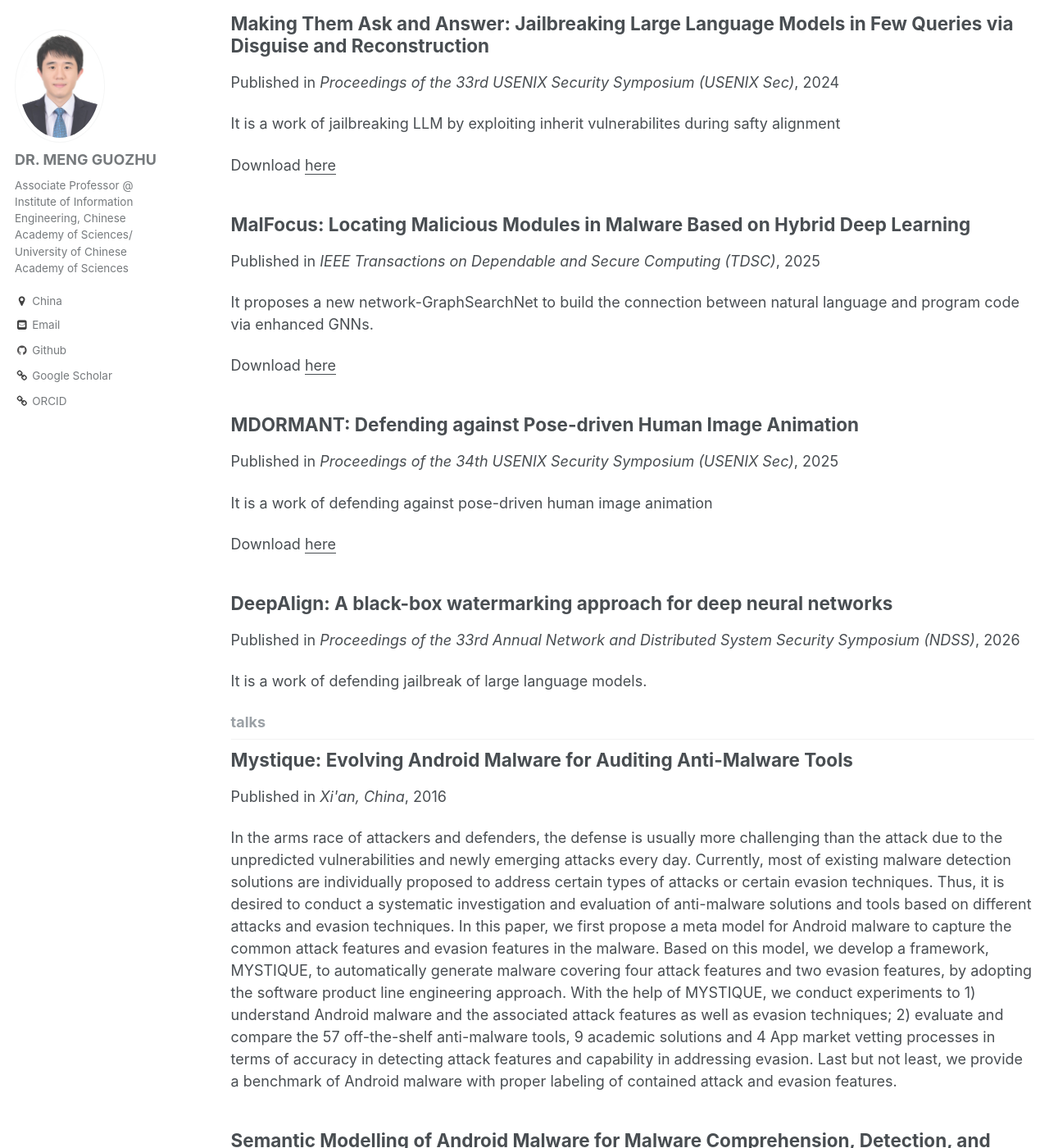
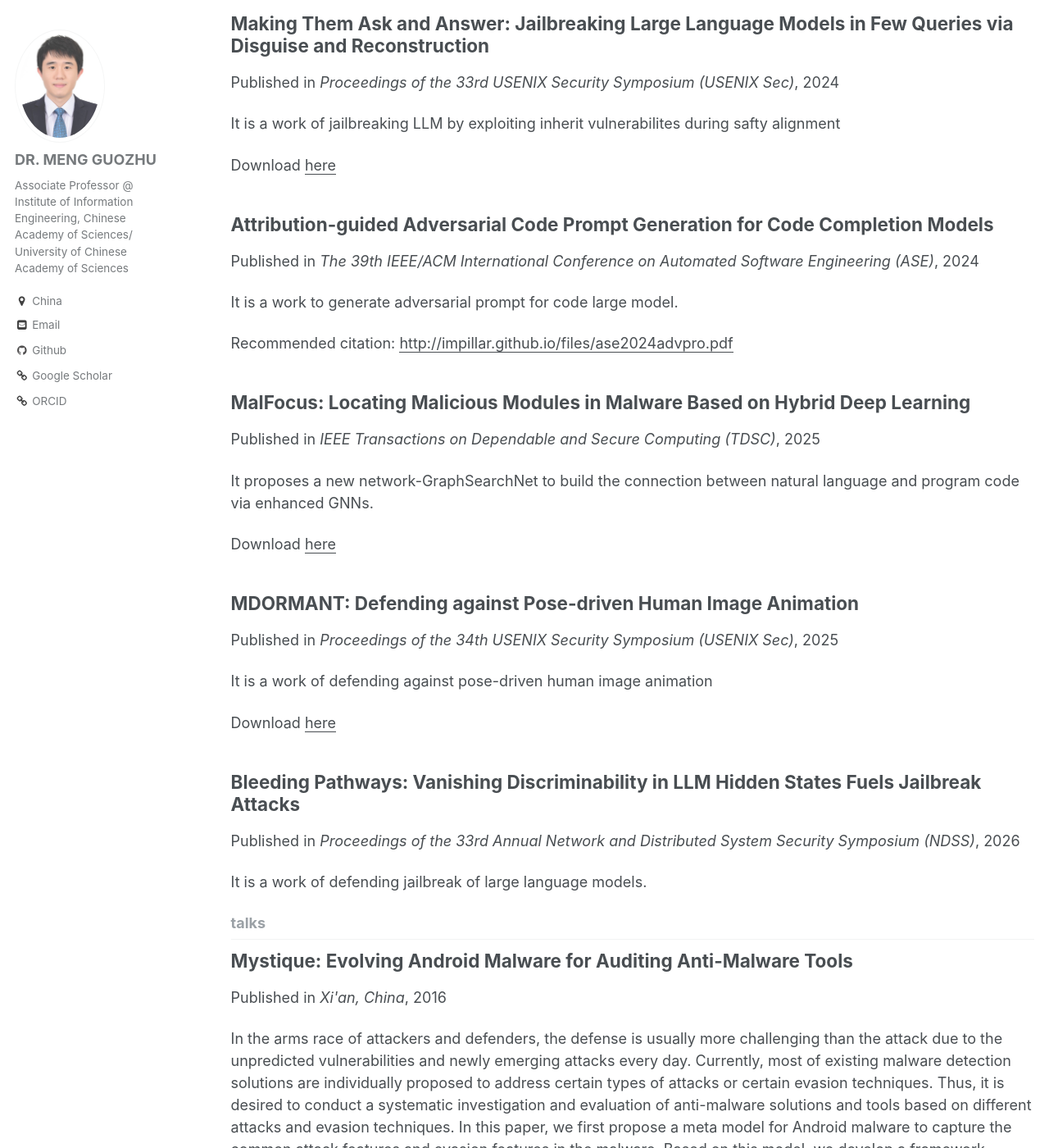
Before and after one commit to impillar/impillar.github.io, a Jekyll site: the page built from _pages/collection-archive.html, in a window 1280 px wide and 1400 px high, scrolled down 10679 px. Shown: the whole window at 82% size. Built offline with Jekyll 4.4.1, drawn with Linux system fonts in a browser that asks for light colours.

Commit message:
update papers

```diff
--- a/_includes/archive-publication.html
+++ b/_includes/archive-publication.html
@@ -55,7 +55,7 @@
 		pp. {{ post.page}}.
 		{% endif %}
 
-		{% if post.bib and post.paperurl %}
+		{% if post.bib and post.paperurl and post.code %}
 		&nbsp;[ <span style="font-size:12px"><a href="{{ post.paperurl }}" style="color:blue">PDF</a> | <a href="{{ post.bib }}" style="color:blue">BIB</a></span> ]
 		{% elsif post.bib %}
 		&nbsp;[ <span style="font-size:12px; color:blue"><a href="{{ post.bib }}">BIB</a></span> ]
--- /dev/null
+++ b/_publications/2024-10-27-ASE-AdvPro.md
@@ -0,0 +1,14 @@
+---
+title: "Attribution-guided Adversarial Code Prompt Generation for Code Completion Models"
+collection: publications
+permalink: /publication/2024-10-27-ASE-AdvPro
+excerpt: 'It is a work to generate adversarial prompt for code large model.'
+date: 2024-10-27
+venue: 'The 39th IEEE/ACM International Conference on Automated Software Engineering (ASE)'
+paperurl: 'http://impillar.github.io/files/ase2024advpro.pdf'
+bib: 'http://impillar.github.io/files/ase2024advpro.md'
+author: "Xueyang Li, Guozhu Meng, Shangqing Liu, Lu Xiang, Kun Sun, Kai Chen, and Yang Liu"
+address: "Michigan, USA"
+year: 2024
+citation: ''
+---
--- a/_publications/2026-02-23-NDSS-DeepAlign.md
+++ b/_publications/2026-02-23-NDSS-DeepAlign.md
@@ -1,5 +1,5 @@
 ---
-title: 'DeepAlign: A black-box watermarking approach for deep neural networks'
+title: 'Bleeding Pathways: Vanishing Discriminability in LLM Hidden States Fuels Jailbreak Attacks'
 collection: publications
 permalink: /publication/2026-02-23-NDSS-DeepAlign
 excerpt: 'It is a work of defending jailbreak of large language models.'
--- /dev/null
+++ b/files/ase2024advpro.md
@@ -0,0 +1,10 @@
+@inproceedings{ase2024advpro,
+ author = {Xueyang Li and Guozhu Meng and Shangqing Liu and Lu Xiang and Kun Sun and Kai Chen and Yang Liu},
+ title = {{Attribution-guided Adversarial Code Prompt Generation for Code Completion Models}},
+ booktitle = {Proceedings of the 39th ACM/IEEE International Conference on Automated Software Engineering},
+ series = {ASE 2024},
+ year = {2024},
+ location = {Sacramento, CA, USA},
+ pages = {1460–1471},
+ numpages = {12}
+}
```
Also changed, not shown: 1 other file.
